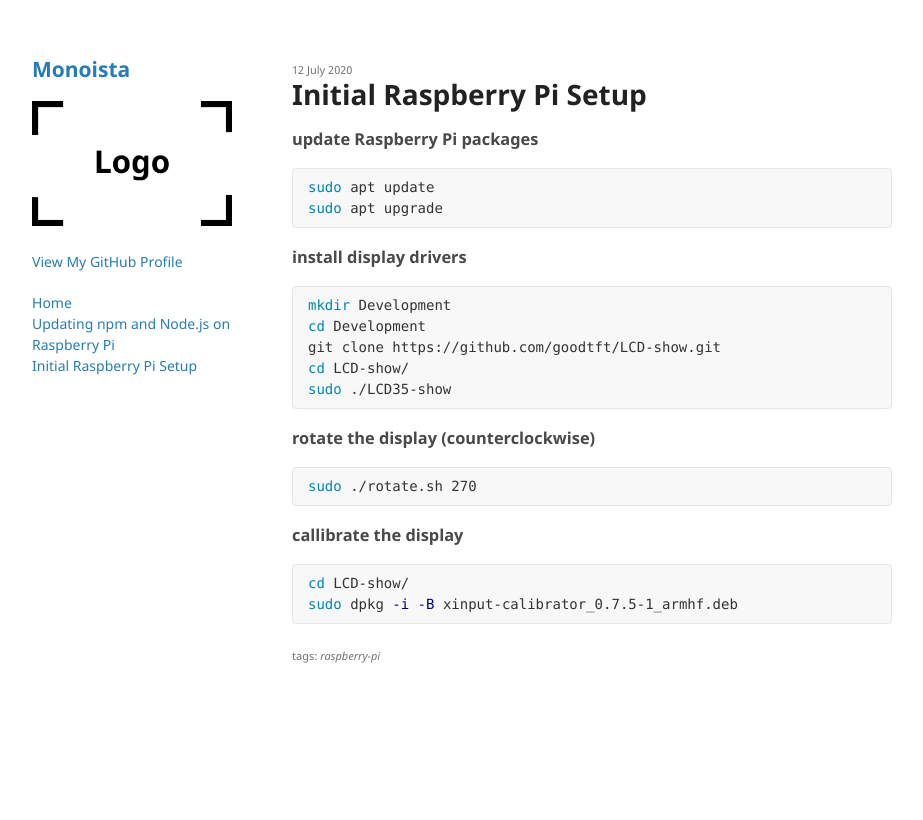
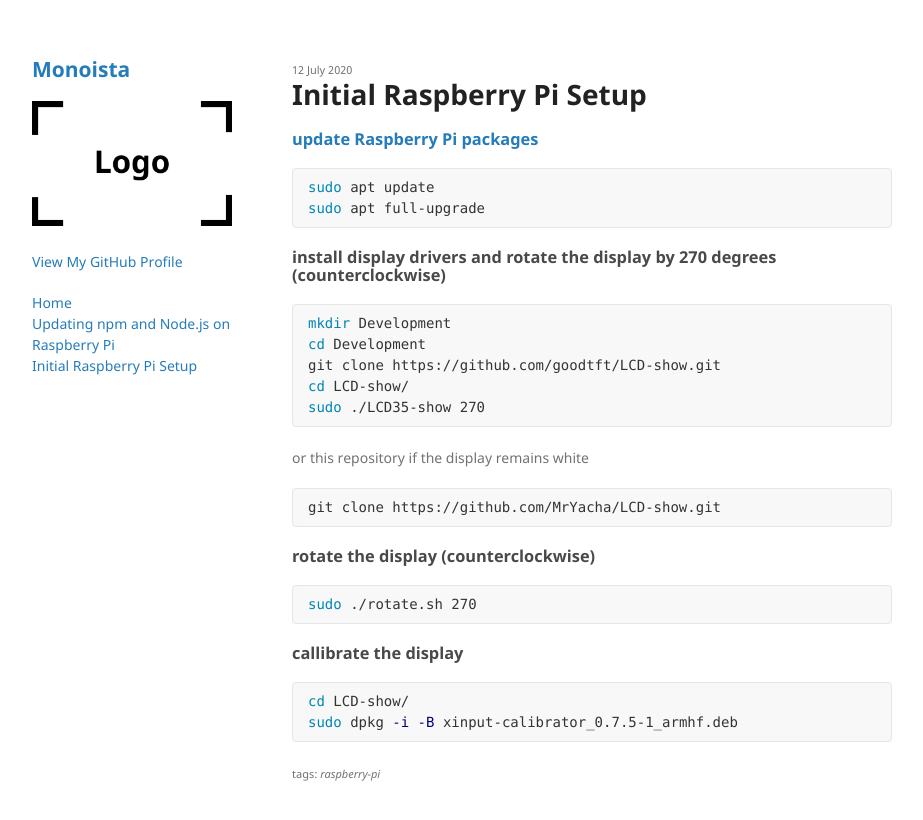
Before and after one commit to monoista/monoista.github.io, a Jekyll site: the page built from _posts/2020-07-12-initial-raspberry-pi-setup.md, in a window 1280 px wide. Shown: the top 820 px of the page, without its empty margins (178-1101 px from the left). Built offline with Jekyll 4.4.1, drawn with Linux system fonts in a browser that asks for light colours; the repository's description, which GitHub fills in, is left out.

Commit message:
updated content

`````diff
--- a/_posts/2020-07-12-initial-raspberry-pi-setup.md
+++ b/_posts/2020-07-12-initial-raspberry-pi-setup.md
@@ -4,19 +4,23 @@ title: Initial Raspberry Pi Setup
 tags: raspberry-pi
 ---
 
-### update Raspberry Pi packages
+### [update Raspberry Pi packages](https://www.raspberrypi.org/documentation/raspbian/updating.md)
 ````bash
 sudo apt update
-sudo apt upgrade
+sudo apt full-upgrade
 ````
 
-### install display drivers
+### install display drivers and rotate the display by 270 degrees (counterclockwise)
 ````bash
 mkdir Development
 cd Development
 git clone https://github.com/goodtft/LCD-show.git
 cd LCD-show/
-sudo ./LCD35-show
+sudo ./LCD35-show 270
+````
+or this repository if the display remains white
+````bash
+git clone https://github.com/MrYacha/LCD-show.git
 ````
 
 ### rotate the display (counterclockwise)
`````
Also changed, not shown: _posts/2020-08-13-updating-npm-and-node-js-on-raspberry-pi.md (+5 -0 lines).
